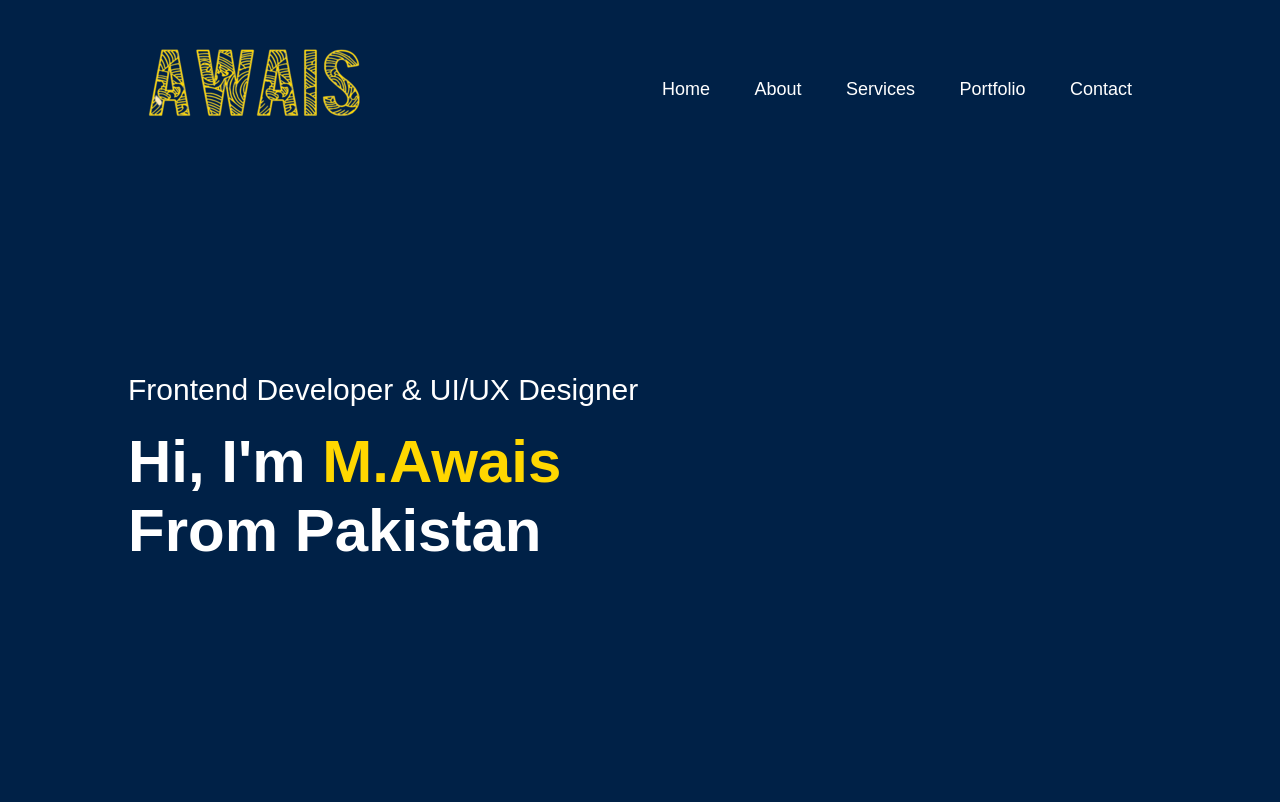
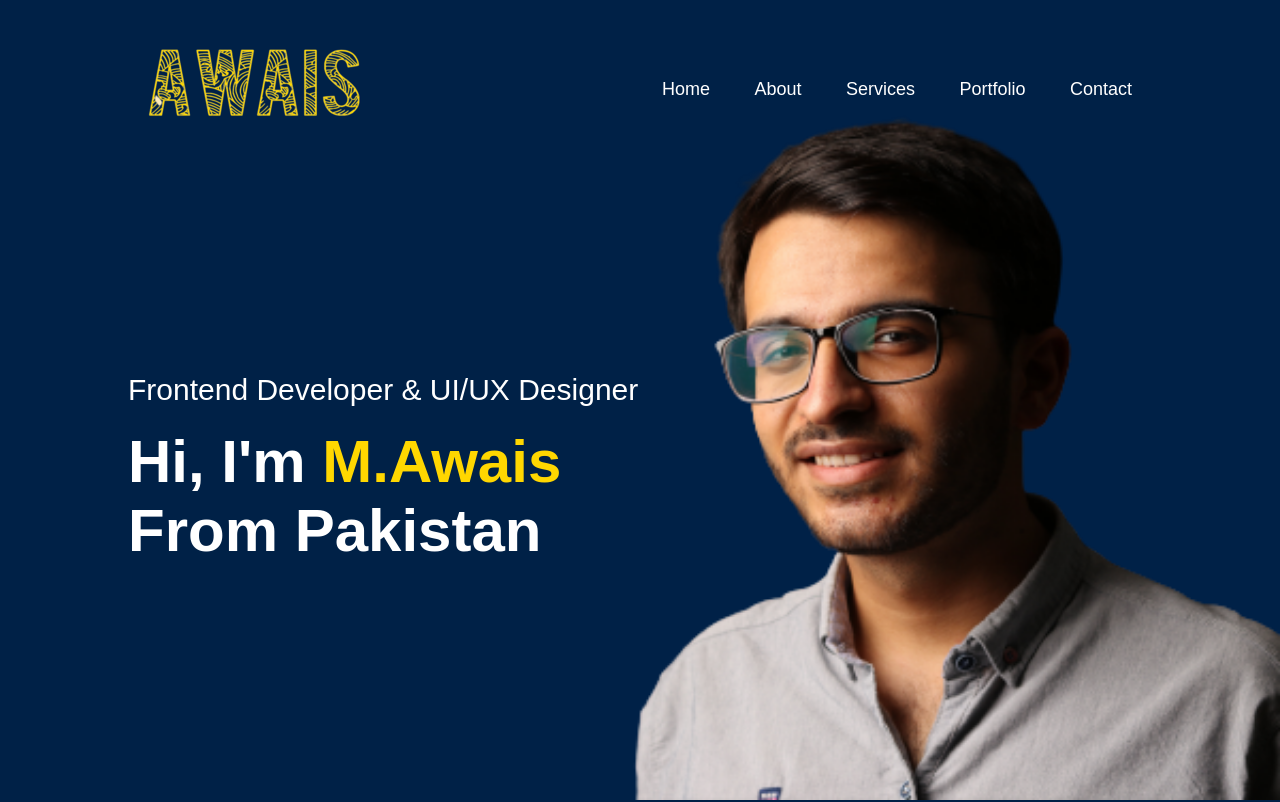
Before and after one commit to MAwais227/Portfolio, a plain HTML site: page index.html in a window 1280 px wide. Shown: the top 802 px of the page. Drawn offline with Linux system fonts and the light colour scheme; files whose address does not match are found by name.

Commit message:
Update style.css

```diff
--- a/style.css
+++ b/style.css
@@ -15,7 +15,7 @@ body{
 #header{
     width: 100%;
     height: 100vh;
-    background-image: url(imgages/background2.png);
+    background-image: url(images/background2.png);
     background-size: cover;
     background-position: center;
     font-family: 'Fredoka One', cursive;
```
